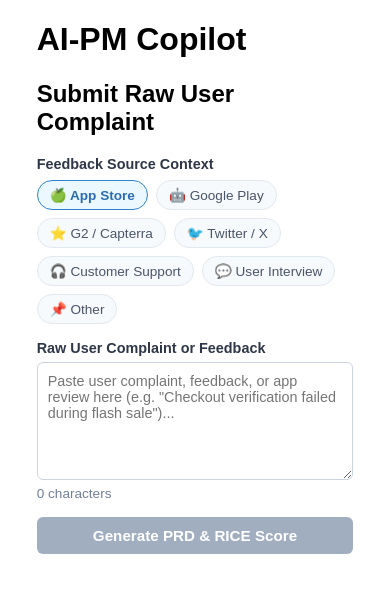
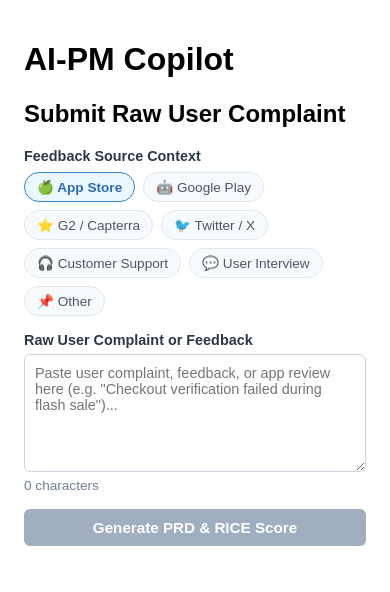
Before and after one commit to 26BB/AI-PM-Copilot, a React (Vite) app: page / in a window 390 px wide. Shown: the top 592 px of the page. Built offline with nearby package versions, Linux system fonts and the light colour scheme.

Commit message:
feat: implement mobile responsive layout — Phase 1 MVP
Co-authored-by: 26BB <113676969+26BB@users.noreply.github.com>

```diff
--- /dev/null
+++ b/src/components/ResponsiveContainer.tsx
@@ -0,0 +1,121 @@
+import React, { useState, useEffect, ReactNode } from 'react';
+
+/** Standard device viewport breakpoint categories */
+export type DeviceBreakpoint = 'mobile' | 'tablet' | 'desktop';
+
+/**
+ * Determines the device breakpoint category based on screen or container width in pixels.
+ *
+ * @param width - Viewport or container width in pixels
+ * @returns DeviceBreakpoint ('mobile' for < 768px, 'tablet' for 768px-1023px, 'desktop' for >= 1024px)
+ */
+export function getBreakpoint(width: number): DeviceBreakpoint {
+  if (width < 768) {
+    return 'mobile';
+  }
+  if (width < 1024) {
+    return 'tablet';
+  }
+  return 'desktop';
+}
+
+/**
+ * Checks whether a given width corresponds to a mobile device layout.
+ *
+ * @param width - Viewport width in pixels
+ * @returns Boolean indicating if width is strictly less than 768px
+ */
+export function isMobileWidth(width: number): boolean {
+  return width < 768;
+}
+
+/**
+ * Computes appropriate responsive inner padding based on viewport width.
+ *
+ * @param width - Viewport or container width in pixels
+ * @returns CSS padding string (e.g., '12px 16px' for mobile, '24px 32px' for desktop)
+ */
+export function getResponsivePadding(width: number): string {
+  const breakpoint = getBreakpoint(width);
+  switch (breakpoint) {
+    case 'mobile':
+      return '12px 16px';
+    case 'tablet':
+      return '20px 24px';
+    case 'desktop':
+      return '24px 32px';
+  }
+}
+
+export interface ResponsiveContainerProps {
+  /** React child elements wrapped by the container */
+  children: ReactNode;
+  /** Maximum container width constraint (default: '800px') */
+  maxWidth?: string;
+  /** Custom CSS class names */
+  className?: string;
+  /** Optional fixed width override, useful for SSR or test environments */
+  customWidth?: number;
+}
+
+/**
+ * Responsive layout container wrapper that automatically detects mobile vs desktop viewports
+ * and applies responsive margins, padding, and layout constraints.
+ *
+ * @param props - ResponsiveContainerProps configuring layout children and width limits
+ * @returns React JSX element rendering responsive layout wrapper
+ */
+export function ResponsiveContainer({
+  children,
+  maxWidth = '800px',
+  className = '',
+  customWidth,
+}: ResponsiveContainerProps): React.JSX.Element {
+  const [viewportWidth, setViewportWidth] = useState<number>(() => {
+    if (typeof customWidth === 'number') {
+      return customWidth;
+    }
+    if (typeof window !== 'undefined') {
+      return window.innerWidth;
+    }
+    return 1024;
+  });
+
+  useEffect(() => {
+    if (typeof customWidth === 'number') {
+      setViewportWidth(customWidth);
+      return;
+    }
+
+    const handleResize = (): void => {
+      setViewportWidth(window.innerWidth);
+    };
+
+    window.addEventListener('resize', handleResize);
+    return () => {
+      window.removeEventListener('resize', handleResize);
+    };
+  }, [customWidth]);
+
+  const activeBreakpoint = getBreakpoint(viewportWidth);
+  const isMobile = isMobileWidth(viewportWidth);
+  const padding = getResponsivePadding(viewportWidth);
+
+  return (
+    <div
+      className={`responsive-container ${className}`.trim()}
+      data-breakpoint={activeBreakpoint}
+      data-is-mobile={isMobile}
+      style={{
+        maxWidth,
+        width: '100%',
+        margin: '0 auto',
+        padding,
+        boxSizing: 'border-box',
+        transition: 'padding 0.2s ease-in-out',
+      }}
+    >
+      {children}
+    </div>
+  );
+}
--- a/src/main.tsx
+++ b/src/main.tsx
@@ -6,6 +6,7 @@ import { RiceScoreDisplay } from './components/RiceScoreDisplay';
 import { AbTestDisplay } from './components/AbTestDisplay';
 import { LoadingSpinner } from './components/LoadingSpinner';
 import { ErrorMessage } from './components/ErrorMessage';
+import { ResponsiveContainer } from './components/ResponsiveContainer';
 import { generateProductArtifacts, AnalysisResult } from './services/geminiService';
 
 export function App(): React.JSX.Element {
@@ -44,7 +45,8 @@ export function App(): React.JSX.Element {
   };
 
   return (
-    <div style={{ maxWidth: '600px', width: '90%', margin: '20px auto', fontFamily: 'sans-serif', padding: '0 10px', boxSizing: 'border-box' }}>
+    <ResponsiveContainer maxWidth="600px">
+      <div style={{ fontFamily: 'sans-serif' }}>
         <h1>AI-PM Copilot</h1>
         <h2>Submit Raw User Complaint</h2>
         <ComplaintForm onSubmit={handleGenerateArtifacts} isLoading={isLoading} />
@@ -69,6 +71,7 @@ export function App(): React.JSX.Element {
           </div>
         )}
       </div>
+    </ResponsiveContainer>
   );
 }
 
```
Also changed, not shown: 1 other file (tests, documents, lock files or other folders). Lines whose indentation alone changed are shown as unchanged.
